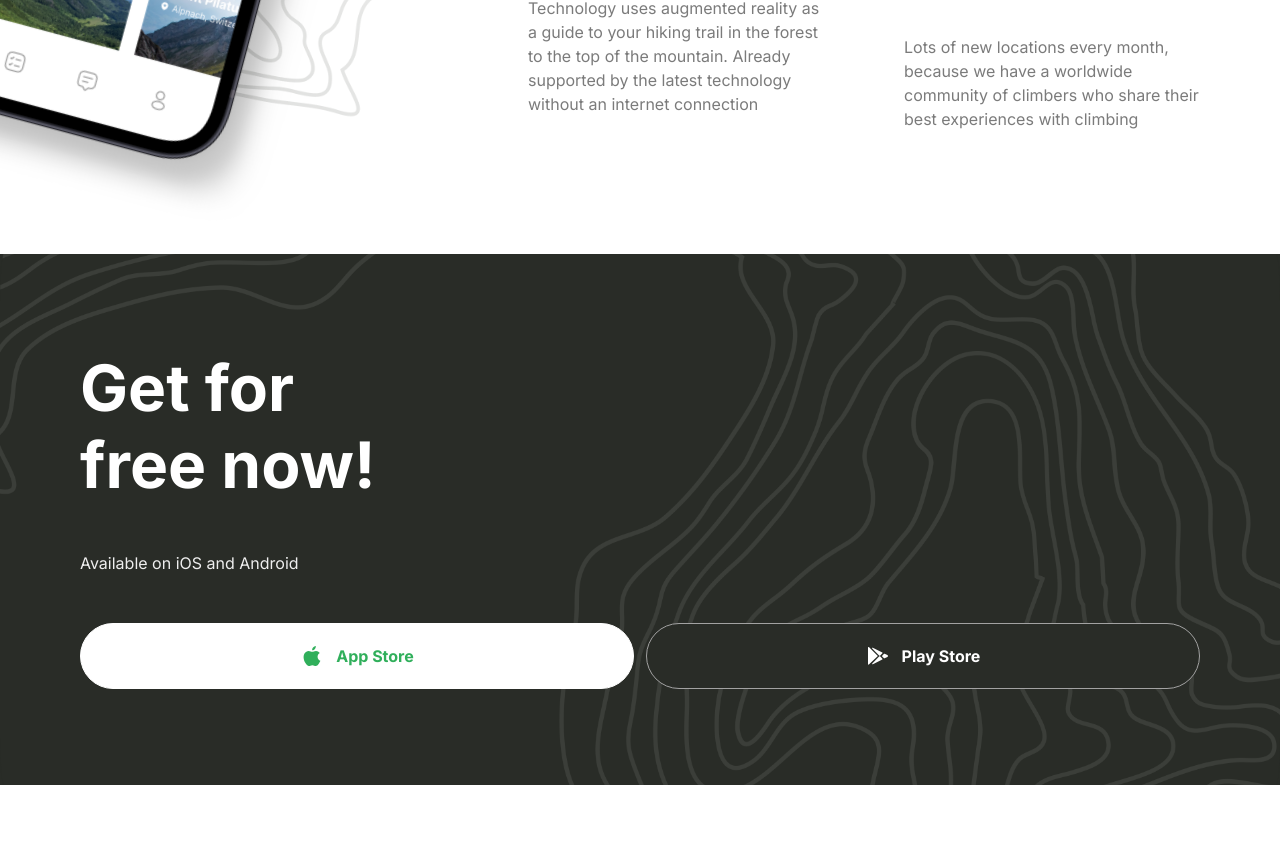
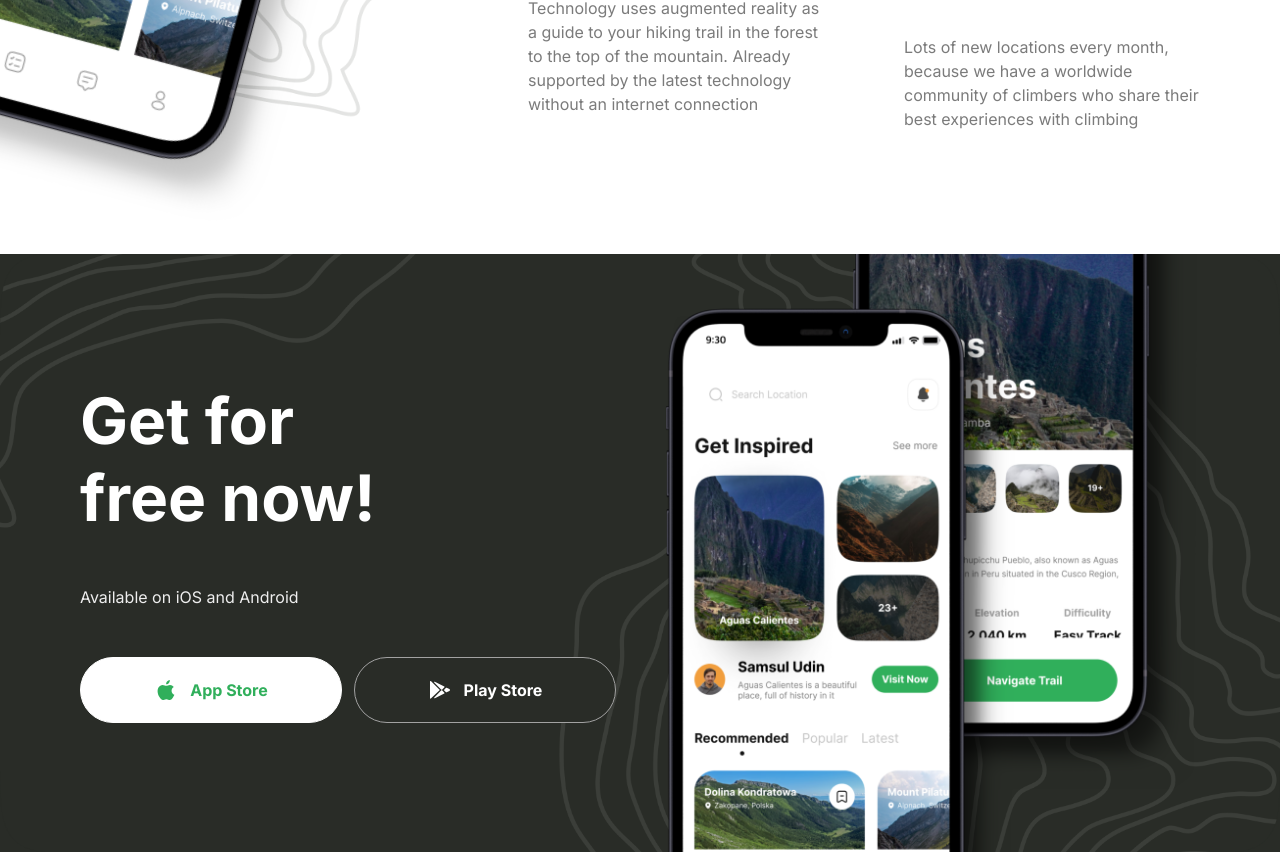
Before and after one commit to SebastianSloma/travel_next, a Next.js app: page / in a window 1280 px wide. Shown: the part 3560-4414 px from the top of the page. Built offline with nearby package versions, Linux system fonts and the light colour scheme.

Commit message:
finish getapp section

```diff
--- a/components/GetApp.tsx
+++ b/components/GetApp.tsx
@@ -1,5 +1,6 @@
 import React from 'react';
 import Button from './Button';
+import Image from 'next/image';
 
 const GetApp = () => {
 	return (
@@ -27,8 +28,10 @@ const GetApp = () => {
 							variant='btn_dark_green_outline'
 							full
 						/>
-
 					</div>
+				</div>
+				<div className='flex flex-1 items-center justify-end'>
+					<Image src='/phones.png' alt='phones' width={550} height={870} />
 				</div>
 			</div>
 		</section>
```
Lines whose indentation alone changed are shown as unchanged.
